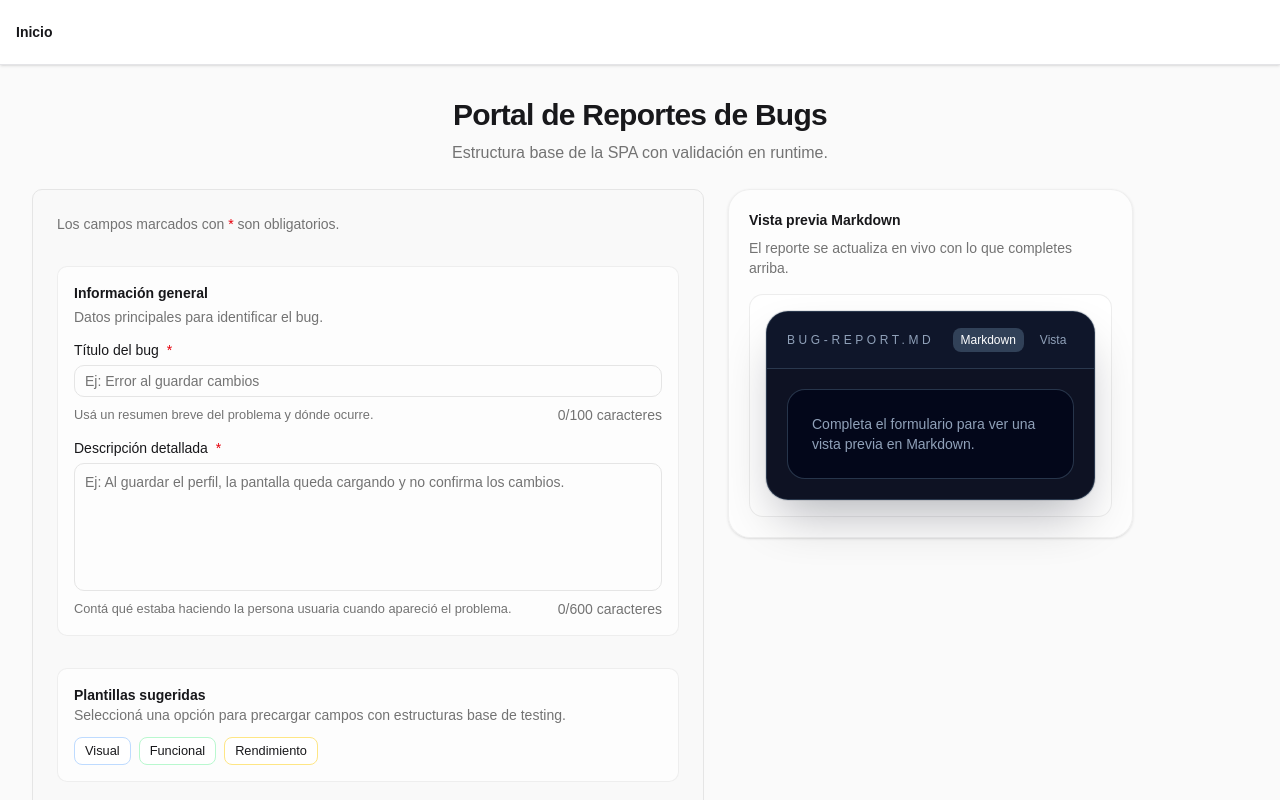
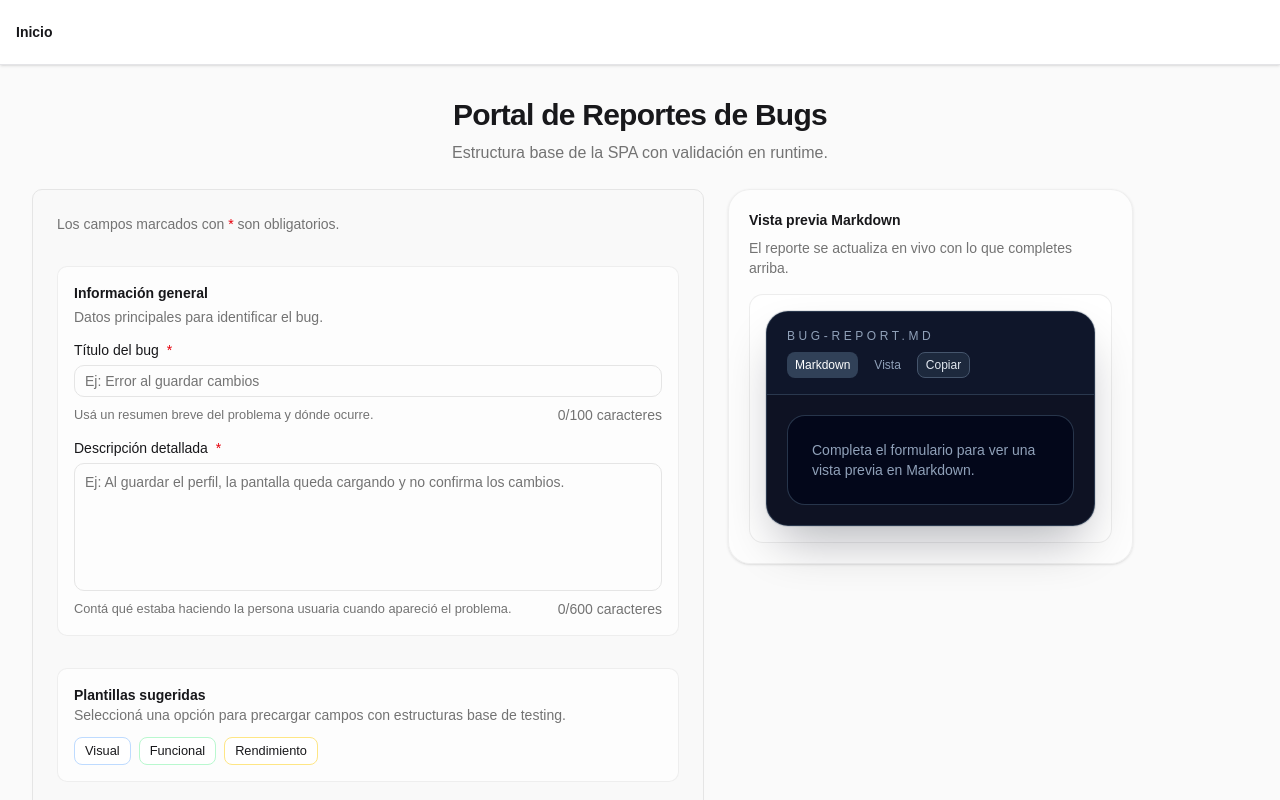
Before and after one commit to Agustin742/proyecto-2-Generador-de-Reportes-de-bugs, a React (Vite) app: page / in a window 1280 px wide. Shown: the top 800 px of the page. Built offline with nearby package versions, Linux system fonts and the light colour scheme.

Commit message:
feat: Added copying functionality to the markdown preview. also fixed a previous tag issue regarding bugReportPreview file (nested main tag).

```diff
--- a/src/features/bug-report/components/BugReportPreview.tsx
+++ b/src/features/bug-report/components/BugReportPreview.tsx
@@ -1,4 +1,4 @@
-import { useState } from "react";
+import { useEffect, useRef, useState } from "react";
 import ReactMarkdown from "react-markdown";
 
 import { generateBugReport } from "@/features/bug-report/utils/generateBugReport";
@@ -17,6 +17,8 @@ export function BugReportPreview({
   className,
 }: BugReportPreviewProps) {
   const [mode, setMode] = useState<"raw" | "rendered">("raw");
+  const [copyFeedback, setCopyFeedback] = useState<string | null>(null);
+  const feedbackTimeoutRef = useRef<number | null>(null);
 
   const markdown = generateBugReport(values, headerVariant);
   const hasAnyValue = Boolean(
@@ -31,11 +33,37 @@ export function BugReportPreview({
       values.tone,
   );
 
+  useEffect(() => {
+    return () => {
+      if (feedbackTimeoutRef.current !== null) {
+        window.clearTimeout(feedbackTimeoutRef.current);
+      }
+    };
+  }, []);
+
+  async function handleCopy() {
+    try {
+      await navigator.clipboard.writeText(markdown);
+      setCopyFeedback("Copiado al portapapeles");
+    } catch {
+      setCopyFeedback("No se pudo copiar. Intenta de nuevo.");
+    }
+
+    if (feedbackTimeoutRef.current !== null) {
+      window.clearTimeout(feedbackTimeoutRef.current);
+    }
+
+    feedbackTimeoutRef.current = window.setTimeout(() => {
+      setCopyFeedback(null);
+      feedbackTimeoutRef.current = null;
+    }, 4000);
+  }
+
   return (
     <article className={className} data-slot="bug-report-preview">
       <section className="overflow-hidden rounded-3xl border border-slate-700/80 bg-slate-950/95 shadow-2xl shadow-slate-950/30 ring-1 ring-slate-900/10">
         <header className="border-b border-slate-700/80 bg-slate-900/95 px-5 py-4">
-          <div className="flex items-center justify-between">
+          <div className="flex flex-wrap items-center justify-between gap-2">
             <span className="text-xs uppercase tracking-[0.3em] text-slate-400">
               bug-report.md
             </span>
@@ -62,11 +90,25 @@ export function BugReportPreview({
               >
                 Vista
               </button>
+
+              <button
+                type="button"
+                onClick={handleCopy}
+                className="rounded-md border border-slate-600 bg-slate-800 px-2 py-1 text-xs text-slate-200 hover:bg-slate-700"
+              >
+                Copiar
+              </button>
             </div>
           </div>
         </header>
 
-        <main className="p-5 text-sm text-slate-100">
+        <div className="p-5 text-sm text-slate-100">
+          {copyFeedback ? (
+            <div className="mb-4 rounded-xl border border-slate-700/80 bg-slate-900/90 px-4 py-3 text-sm text-slate-200">
+              {copyFeedback}
+            </div>
+          ) : null}
+
           {hasAnyValue ? (
             mode === "raw" ? (
               <pre className="overflow-auto whitespace-pre-wrap break-words font-mono text-sm leading-6">
@@ -82,7 +124,7 @@ export function BugReportPreview({
               Completa el formulario para ver una vista previa en Markdown.
             </section>
           )}
-        </main>
+        </div>
       </section>
     </article>
   );
```
